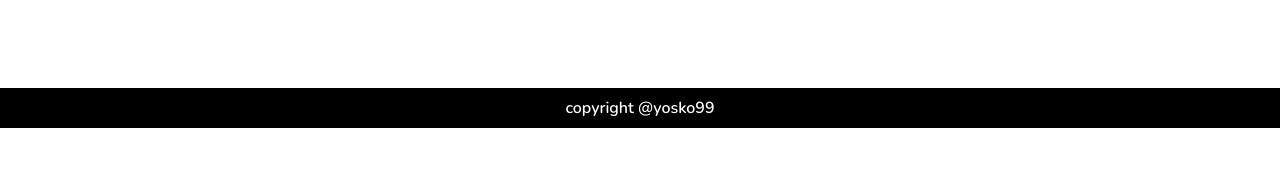
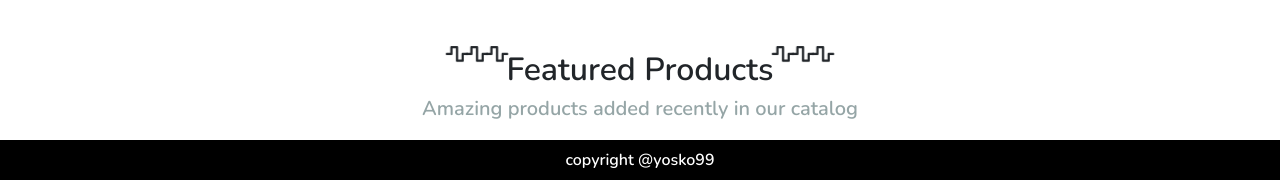
Before and after one commit to yosko99/Rexlan.shop, a React (Create React App) app in the folder frontend/: page / in a window 1280 px wide. Shown: the part 704-894 px from the top of the page. Before the commit the page ends 848 px from the top, so only its background shows below. Built offline with nearby package versions, Linux system fonts and the light colour scheme; no server answers; what axios-progress-bar would draw is missing.

Commit message:
Add heading bar

```diff
--- /dev/null
+++ b/frontend/src/components/partials/HeadingBar.tsx
@@ -0,0 +1,37 @@
+import React, { FC } from 'react';
+
+import { faWaveSquare } from '@fortawesome/free-solid-svg-icons';
+import { FontAwesomeIcon } from '@fortawesome/react-fontawesome';
+import { Container } from 'react-bootstrap';
+
+import CenteredItems from '../../styles/CenteredItems';
+
+interface Props {
+	title: string;
+	description: string;
+}
+
+const HeadingBar: FC<Props> = ({ title, description }) => {
+  const squiggleLines = Array(3).fill(0).map((value: any, index: number) => (
+		<FontAwesomeIcon key={index} icon={faWaveSquare} beatFade/>
+  ));
+
+  return (
+		<Container className='mt-5'>
+			<CenteredItems flexColumn>
+				<div className='d-flex'>
+					{squiggleLines}
+					<p className='fs-3 mb-0'>
+						{title}
+					</p>
+					{squiggleLines}
+				</div>
+				<p className='fs-5 text-muted'>
+					{description}
+				</p>
+			</CenteredItems>
+		</Container>
+  );
+};
+
+export default HeadingBar;
--- a/frontend/src/components/partials/InfoBar.tsx
+++ b/frontend/src/components/partials/InfoBar.tsx
@@ -1,40 +1,16 @@
-import React from 'react';
+import React, { FC } from 'react';
 
-import { faTruck, IconDefinition, faCircleDollarToSlot, faClock, faLock	 } from '@fortawesome/free-solid-svg-icons';
 import { FontAwesomeIcon } from '@fortawesome/react-fontawesome';
 import { Container, Row, Col } from 'react-bootstrap';
 
+import { TextAreaData } from '../../data/infoBarData';
 import CenteredItems from '../../styles/CenteredItems';
 
-interface TextAreaData {
-	icon: IconDefinition;
-	firstText: string;
-	secondText: string;
+interface Props {
+  textAreas: TextAreaData[];
 }
 
-const InfoBar = () => {
-  const textAreas: TextAreaData[] = [
-    {
-      icon: faTruck,
-      firstText: 'Free shipping & return',
-      secondText: 'Free shipping on all orders over 99$'
-    },
-    {
-      icon: faCircleDollarToSlot,
-      firstText: 'Money back guarantee',
-      secondText: '100% money back guarantee'
-    },
-    {
-      icon: faClock,
-      firstText: 'Online support 24/7',
-      secondText: 'Lorem ipsum lorem lorem'
-    },
-    {
-      icon: faLock,
-      firstText: 'Secure payment',
-      secondText: 'Lorem ipsum lorem lorem'
-    }
-  ];
+const InfoBar: FC<Props> = ({ textAreas }) => {
   return (
 		<Container>
 			<Row className='justify-content-center'>
--- /dev/null
+++ b/frontend/src/data/infoBarData.ts
@@ -0,0 +1,30 @@
+import { faTruck, IconDefinition, faCircleDollarToSlot, faClock, faLock	 } from '@fortawesome/free-solid-svg-icons';
+
+export interface TextAreaData {
+	icon: IconDefinition;
+	firstText: string;
+	secondText: string;
+}
+
+export const textAreas: TextAreaData[] = [
+  {
+    icon: faTruck,
+    firstText: 'Free shipping & return',
+    secondText: 'Free shipping on all orders over 99$'
+  },
+  {
+    icon: faCircleDollarToSlot,
+    firstText: 'Money back guarantee',
+    secondText: '100% money back guarantee'
+  },
+  {
+    icon: faClock,
+    firstText: 'Online support 24/7',
+    secondText: 'Lorem ipsum lorem lorem'
+  },
+  {
+    icon: faLock,
+    firstText: 'Secure payment',
+    secondText: 'Lorem ipsum lorem lorem'
+  }
+];
--- a/frontend/src/views/MainPage.tsx
+++ b/frontend/src/views/MainPage.tsx
@@ -1,12 +1,19 @@
 import React from 'react';
 
 import CustomCarousel from '../components/carousel/CustomCarousel';
+import HeadingBar from '../components/partials/HeadingBar';
 import InfoBar from '../components/partials/InfoBar';
+import { textAreas } from '../data/infoBarData';
+
 const MainPage = () => {
   return (
 		<>
 			<CustomCarousel/>
-			<InfoBar />
+			<InfoBar textAreas={textAreas}/>
+			<HeadingBar
+				title={'Featured Products'}
+				description={'Amazing products added recently in our catalog'}
+			/>
 		</>
   );
 };
```
